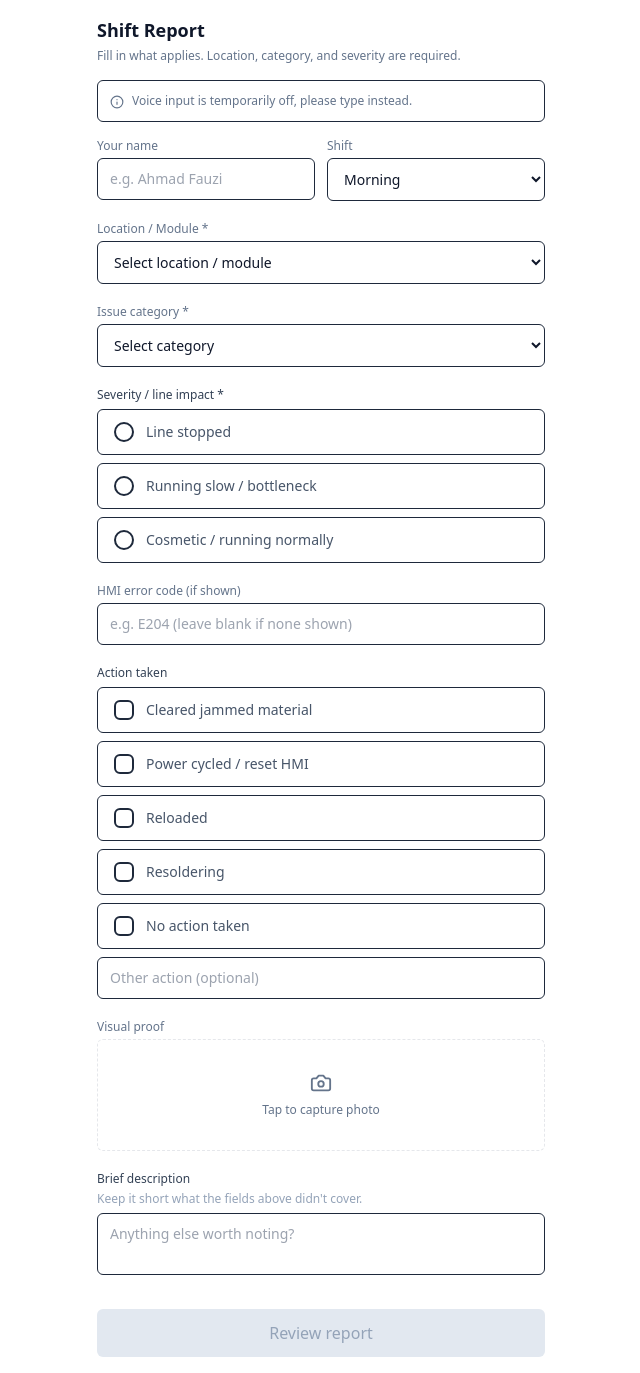
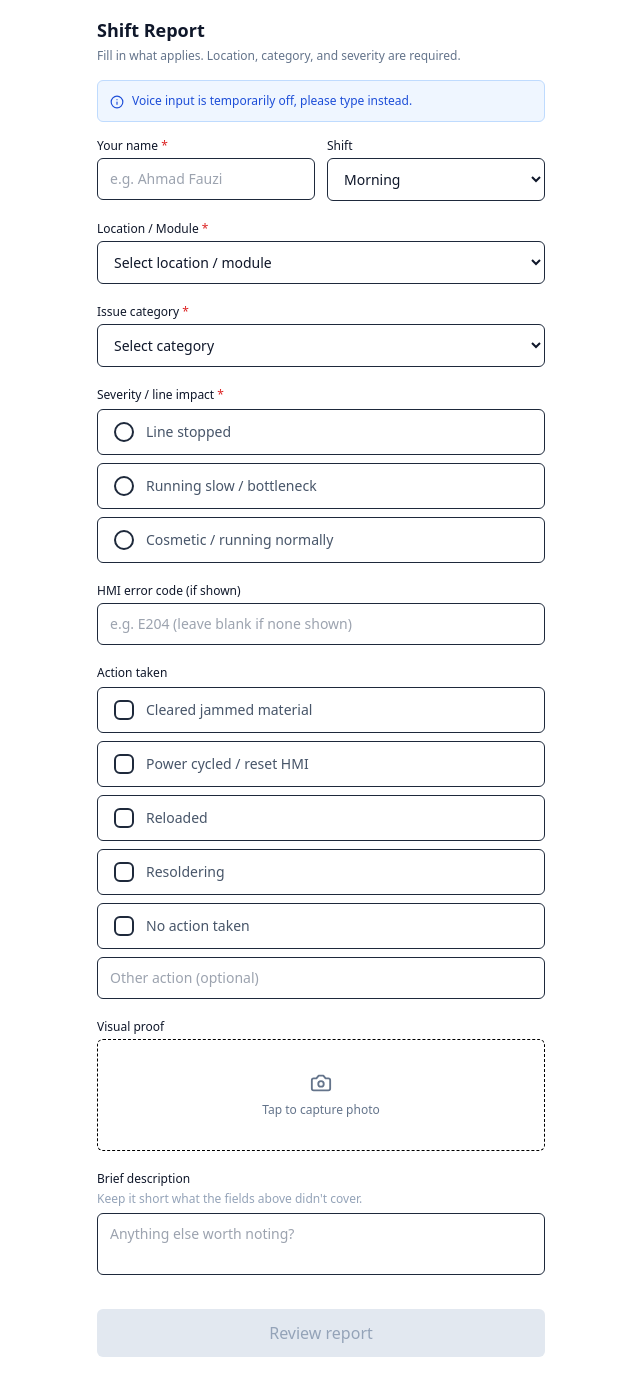
Before and after one commit to alifiadewi/Shift-Log, a React (Vite) app: page / in a window 1280 px wide. Shown: the whole page, without its empty margins (319-959 px from the left). Built offline with nearby package versions, Linux system fonts and the light colour scheme.

Commit message:
Update App.jsx

```diff
--- a/src/App.jsx
+++ b/src/App.jsx
@@ -2,7 +2,6 @@ import React, { useState, useRef } from "react";
 import { Camera, Mic, Square, RotateCcw, Check, CheckCircle2, Info } from "lucide-react";
 
 // LIST DI SINI KALO MAU DITAMBAH/EDIT
-
 const SHIFTS = ["Morning", "Afternoon", "Night"];
 
 const MODULE_OPTIONS = [
@@ -194,11 +193,16 @@ export default function ShiftReportForm() {
     setRawFields(null);
   }
 
+  // RED ASTERISK, DIPAKE DI LABEL YANG REQUIRED
+  function Required() {
+    return <span className="text-red-600">*</span>;
+  }
+
   // PELABELAN SAMA KOLOM TEXT DAN MIC BUTTON
   function renderField(key, label, placeholder, hint) {
     return (
       <div className="mb-5">
-        <label className="text-xs font-medium text-slate-700 mb-1 block">{label}</label>
+        <label className="text-xs font-medium text-slate-900 mb-1 block">{label}</label>
         {hint && <p className="text-xs text-slate-400 mb-1.5">{hint}</p>}
         <div className="relative">
           <textarea
@@ -237,7 +241,7 @@ export default function ShiftReportForm() {
         className={
           selected
             ? "w-full flex items-center gap-3 border-2 border-blue-600 rounded-md px-4 py-3 text-left bg-white"
-            : "w-full flex items-center gap-3 border border-slate-800 rounded-md px-4 py-3 text-left bg-white hover:border-slate-black"
+            : "w-full flex items-center gap-3 border border-slate-800 rounded-md px-4 py-3 text-left bg-white hover:border-black"
         }
       >
         <span
@@ -266,7 +270,7 @@ export default function ShiftReportForm() {
         className={
           checked
             ? "w-full flex items-center gap-3 border-2 border-blue-600 rounded-md px-4 py-3 text-left bg-white"
-            : "w-full flex items-center gap-3 border border-slate-800 rounded-md px-4 py-3 text-left bg-white hover:border-slate-black"
+            : "w-full flex items-center gap-3 border border-slate-800 rounded-md px-4 py-3 text-left bg-white hover:border-black"
         }
       >
         <span
@@ -341,13 +345,13 @@ export default function ShiftReportForm() {
         <p className="text-xs text-slate-500 mb-4">Fill in what applies. Location, category, and severity are required.</p>
 
         {!VOICE_INPUT_ENABLED && (
-          <div className="flex items-start gap-2 bg-white border border-slate-800 rounded-md p-3 mb-4 text-xs text-slate-500">
+          <div className="flex items-start gap-2 bg-blue-50 border border-blue-200 rounded-md p-3 mb-4 text-xs text-blue-700">
             <Info size={14} className="mt-0.5 shrink-0" />
             <span>Voice input is temporarily off, please type instead.</span>
           </div>
         )}
         {VOICE_INPUT_ENABLED && !speechSupported && (
-          <div className="flex items-start gap-2 bg-white border border-slate-800 rounded-md p-3 mb-4 text-xs text-slate-500">
+          <div className="flex items-start gap-2 bg-blue-50 border border-blue-200 rounded-md p-3 mb-4 text-xs text-blue-700">
             <Info size={14} className="mt-0.5 shrink-0" />
             <span>Voice input isn't supported in this browser — typing still works for every field.</span>
           </div>
@@ -356,7 +360,9 @@ export default function ShiftReportForm() {
         {/* Name + Shift */}
         <div className="grid grid-cols-2 gap-3 mb-5">
           <div>
-            <label className="text-xs text-slate-500 mb-1 block">Your name</label>
+            <label className="text-xs font-medium text-slate-900 mb-1 block">
+              Your name <Required />
+            </label>
             <input
               value={name}
               onChange={(e) => setName(e.target.value)}
@@ -365,7 +371,7 @@ export default function ShiftReportForm() {
             />
           </div>
           <div>
-            <label className="text-xs text-slate-500 mb-1 block">Shift</label>
+            <label className="text-xs font-medium text-slate-900 mb-1 block">Shift</label>
             <select
               value={shift}
               onChange={(e) => setShift(e.target.value)}
@@ -380,7 +386,9 @@ export default function ShiftReportForm() {
 
         {/* Location / Module is required */}
         <div className="mb-5">
-          <label className="text-xs text-slate-500 mb-1 block">Location / Module *</label>
+          <label className="text-xs font-medium text-slate-900 mb-1 block">
+            Location / Module <Required />
+          </label>
           <select
             value={moduleLocation}
             onChange={(e) => setModuleLocation(e.target.value)}
@@ -395,7 +403,9 @@ export default function ShiftReportForm() {
 
         {/* Issue category is required */}
         <div className="mb-5">
-          <label className="text-xs text-slate-500 mb-1 block">Issue category *</label>
+          <label className="text-xs font-medium text-slate-900 mb-1 block">
+            Issue category <Required />
+          </label>
           <select
             value={category}
             onChange={(e) => setCategory(e.target.value)}
@@ -418,7 +428,9 @@ export default function ShiftReportForm() {
 
         {/* Severity / line impact is required */}
         <div className="mb-5">
-          <label className="text-xs font-medium text-slate-700 block mb-1.5">Severity / line impact *</label>
+          <label className="text-xs font-medium text-slate-900 block mb-1.5">
+            Severity / line impact <Required />
+          </label>
           <div className="flex flex-col gap-2">
             {SEVERITY_OPTIONS.map((opt) =>
               renderRadioOption(opt.id, opt.label, severity === opt.id, setSeverity)
@@ -428,7 +440,7 @@ export default function ShiftReportForm() {
 
         {/* HMI error code — optional */}
         <div className="mb-5">
-          <label className="text-xs text-slate-500 mb-1 block">HMI error code (if shown)</label>
+          <label className="text-xs font-medium text-slate-900 mb-1 block">HMI error code (if shown)</label>
           <input
             value={hmiCode}
             onChange={(e) => setHmiCode(e.target.value)}
@@ -439,7 +451,7 @@ export default function ShiftReportForm() {
 
         {/* Action taken is optional, multi-select + free text */}
         <div className="mb-5">
-          <label className="text-xs font-medium text-slate-700 block mb-1.5">Action taken</label>
+          <label className="text-xs font-medium text-slate-900 block mb-1.5">Action taken</label>
           <div className="flex flex-col gap-2">
             {ACTION_OPTIONS.map((a) =>
               renderCheckboxOption(a, actionsTaken.includes(a), () => toggleAction(a))
@@ -455,7 +467,7 @@ export default function ShiftReportForm() {
 
         {/* Visual proof is optional */}
         <div className="mb-5">
-          <label className="text-xs text-slate-500 mb-1 block">Visual proof</label>
+          <label className="text-xs font-medium text-slate-900 mb-1 block">Visual proof</label>
           <input
             ref={fileInputRef}
             type="file"
@@ -477,7 +489,7 @@ export default function ShiftReportForm() {
           ) : (
             <button
               onClick={() => fileInputRef.current && fileInputRef.current.click()}
-              className="w-full flex flex-col items-center justify-center gap-2 border border-dashed border-slate-black rounded-md py-8 text-slate-500 hover:border-blue-500 hover:text-blue-600 bg-white"
+              className="w-full flex flex-col items-center justify-center gap-2 border border-dashed border-black rounded-md py-8 text-slate-500 hover:border-blue-500 hover:text-blue-600 bg-white"
             >
               <Camera size={22} />
               <span className="text-xs">Tap to capture photo</span>
```
